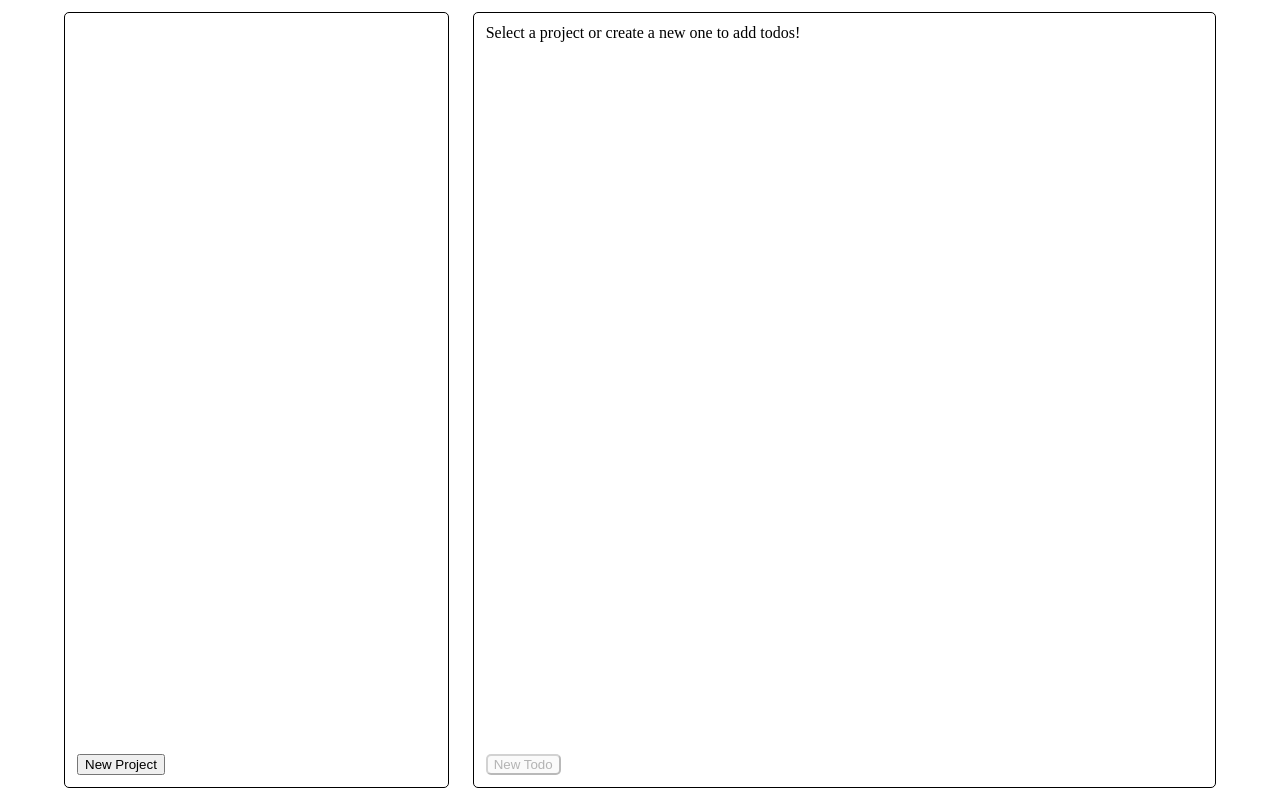
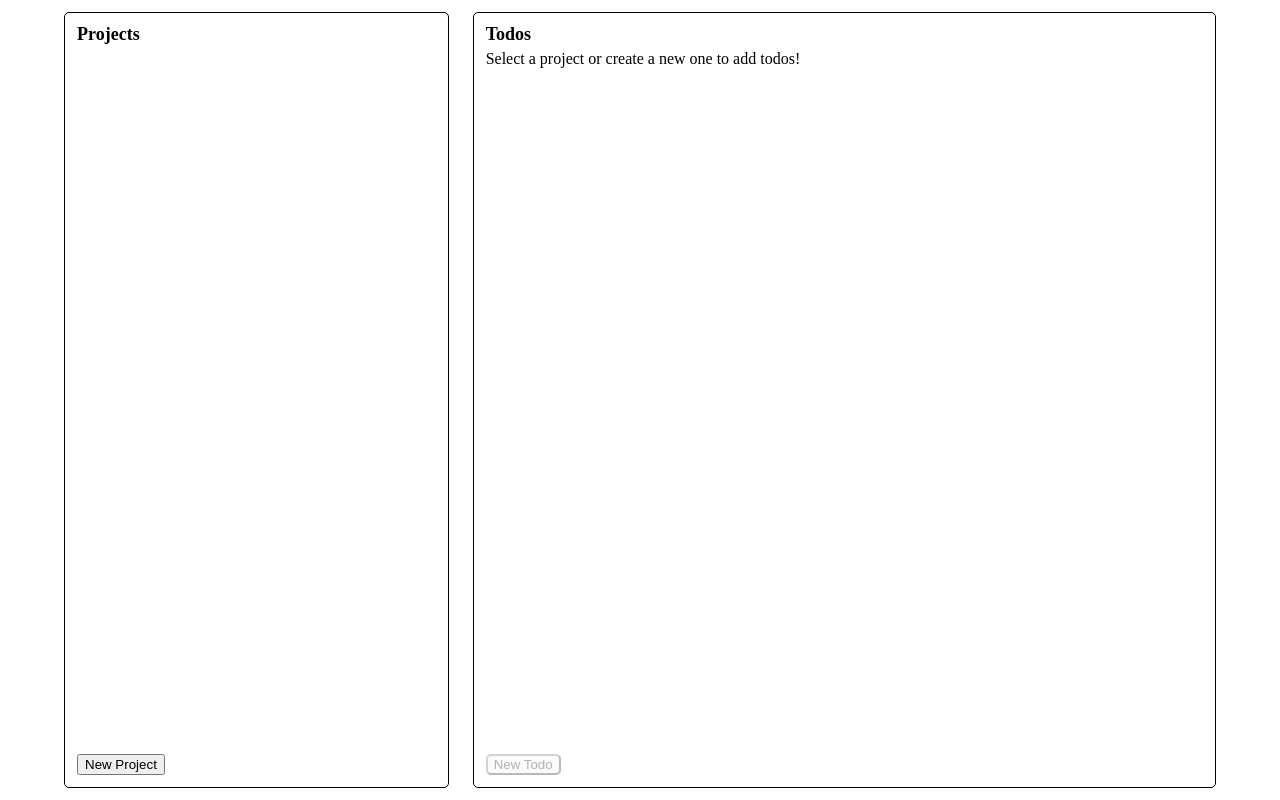
Before and after one commit to lbackman/todo-list, a website built with webpack: page src/index.html in a window 1280 px wide. Built offline with nearby package versions, Linux system fonts and the light colour scheme.

Commit message:
Add headers

```diff
--- a/src/index.html
+++ b/src/index.html
@@ -7,6 +7,7 @@
 </head>
 <body>
   <aside class="projects container">
+    <h1>Projects</h1>
     <div class="project-container"></div>
     <button id="new-project" class="modal-button">New Project</button>
     <!-- Project Modal -->
@@ -27,6 +28,7 @@
     </div>
   </aside>
   <main class="todos container">
+    <h1>Todos</h1>
     <div class="empty-container">
       <p>Select a project or create a new one to add todos!</p>
     </div>
--- a/src/style.css
+++ b/src/style.css
@@ -17,6 +17,12 @@ main {
   margin: 0.75rem;
   border: 1px solid black;
   border-radius: 5px;
+}
+
+h1 {
+  font-size: large;
+  font-weight: 600;
+  margin-bottom: 0.5rem;
 }
 
 .project-container,
```
